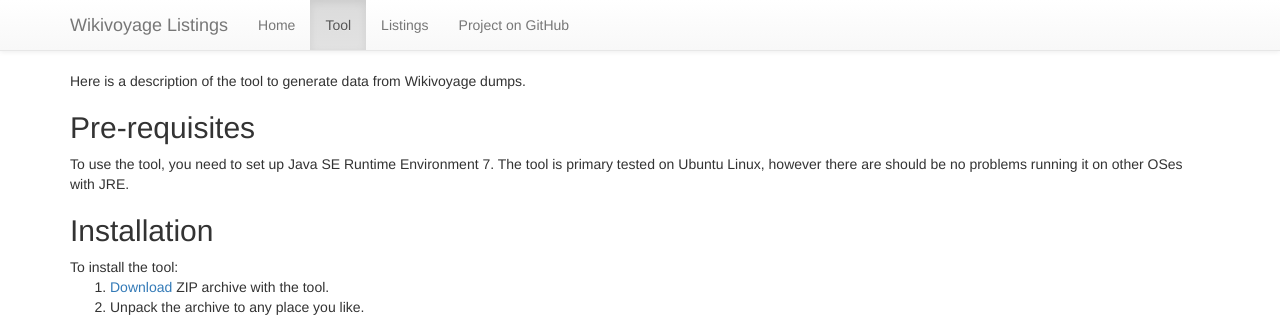
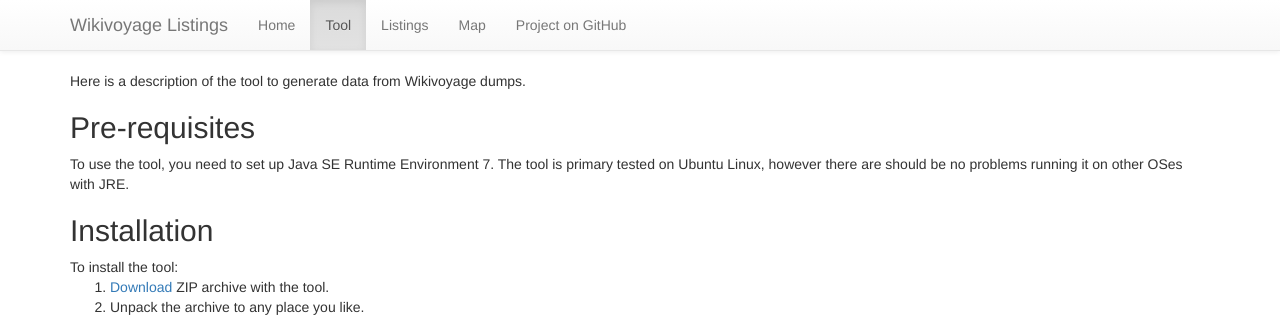
Before and after one commit to baturin/baturin.github.io, a Django app: page /tool/ in a window 1280 px wide. Shown: the top 319 px of the page. Run offline with Django 3.2, Linux system fonts and the light colour scheme; some libraries are stand-ins or nearby versions.

Commit message:
Link to map

```diff
--- a/django-site/wvpoi/templates/wvpoi/page.html
+++ b/django-site/wvpoi/templates/wvpoi/page.html
@@ -2,6 +2,7 @@
 {% url 'home' as home %}
 {% url 'tool' as tool %}
 {% url 'listings' as listings %}
+{% url 'map' as map %}
 <!DOCTYPE html>
 <html>
     <head>
@@ -47,6 +48,7 @@
                   <li class="{% active request home %}"><a href="{{home}}">Home</a></li>
                   <li class="{% active request tool %}"><a href="{{tool}}">Tool</a></li>
                   <li class="{% active request listings %}"><a href="{{listings}}">Listings</a></li>
+                  <li class="{% active request map %}"><a href="{{map}}">Map</a></li>
                   <li><a href="https://github.com/baturin/wikivoyage-listings">Project on GitHub</a></li>
               </ul>
             </div>
```
